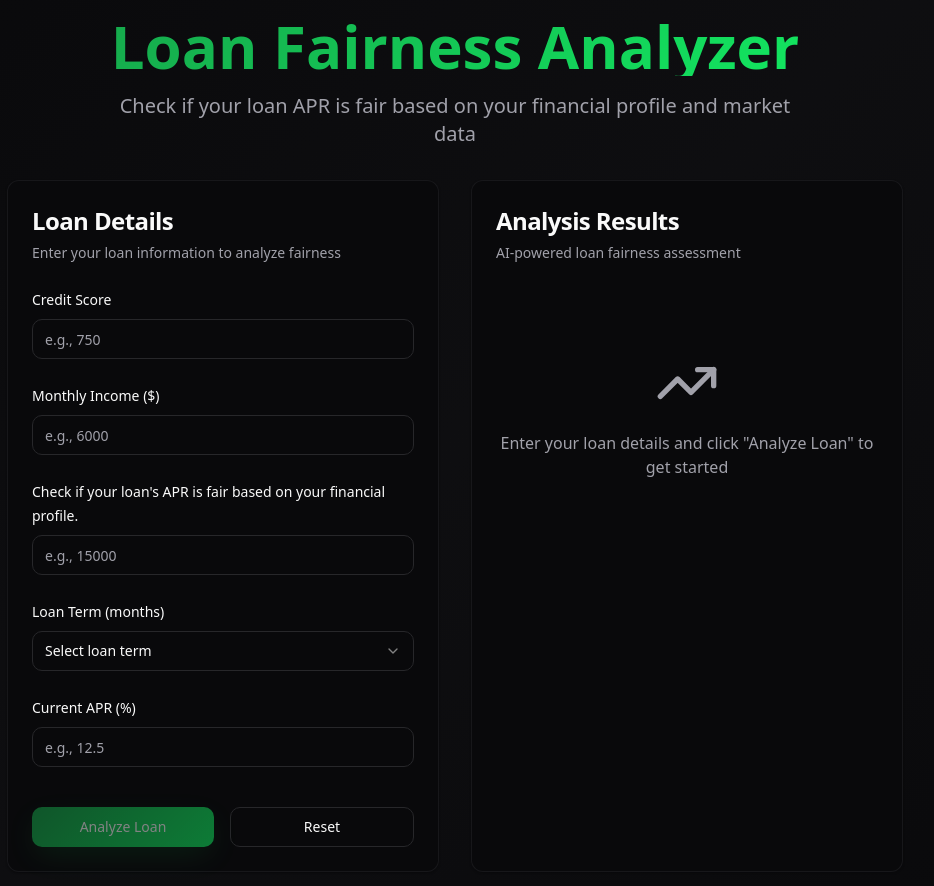
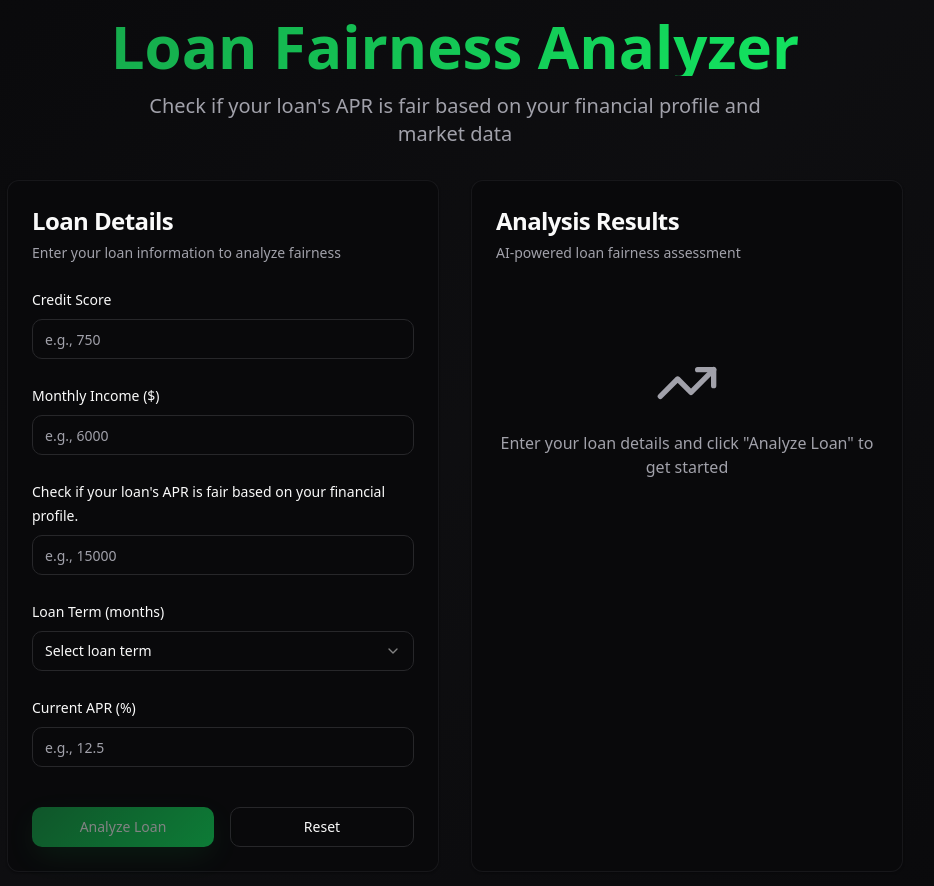
Before and after one commit to sri-meduri/fair-loans, a React (Vite) app: page / in a window 1280 px wide. Shown: the whole page, without its empty margins (185-1119 px from the left). Built offline with nearby package versions, Linux system fonts and the light colour scheme.

Commit message:
Refactor: Update loan text
Update the text for the loan description to use "loan's" instead of "loan".

```diff
--- a/src/components/LoanChecker.tsx
+++ b/src/components/LoanChecker.tsx
@@ -224,7 +224,7 @@ export const LoanChecker = () => {
             Loan Fairness Analyzer
           </h1>
           <p className="text-xl text-muted-foreground max-w-2xl mx-auto">
-            Check if your loan APR is fair based on your financial profile and market data
+            Check if your loan's APR is fair based on your financial profile and market data
           </p>
         </div>
 
```
